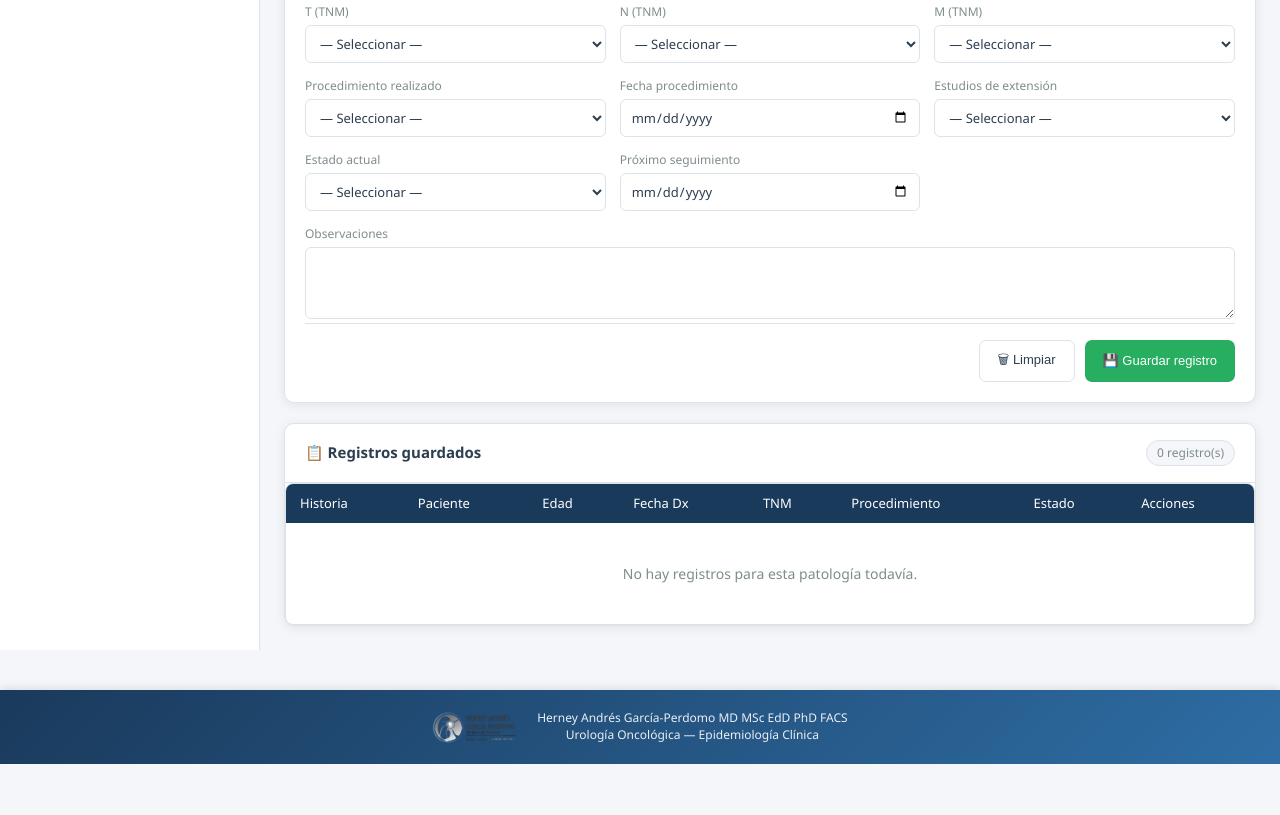
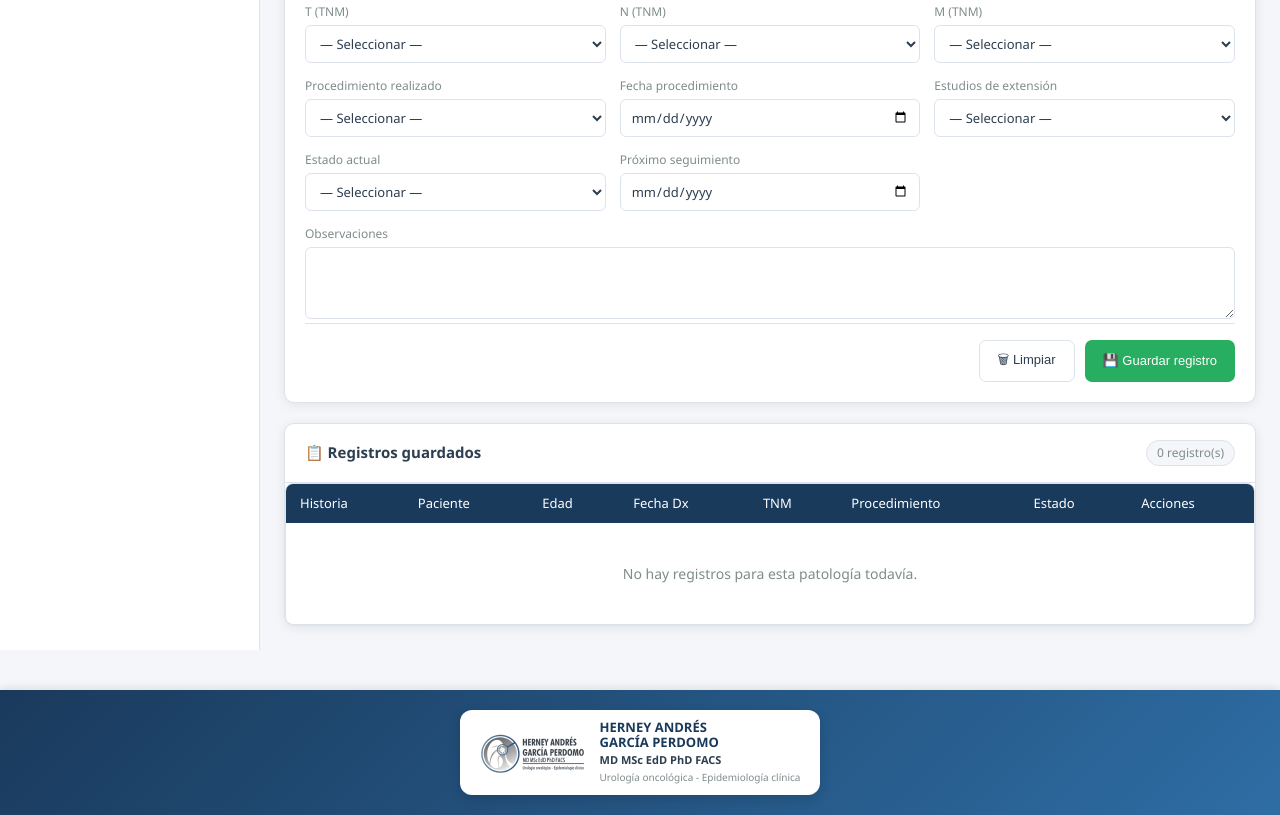
Before and after one commit to herneygarcia/registroonco, a plain HTML site: page index.html in a window 1280 px wide. Shown: the part 831-1646 px from the top of the page. Before the commit the page ends 1595 px from the top, so only its background shows below. Drawn offline with Linux system fonts and the light colour scheme.

Commit message:
Restore white card badge styling in footer.
Add back the white rounded-card background in the footer wrapping the logo and credentials text, matching the reference design. Logo sits on the left, with stacked name/credentials text on the right. Footer background remains dark gradient.

Co-Authored-By: Claude Haiku 4.5 <noreply@anthropic.com>

```diff
--- a/index.html
+++ b/index.html
@@ -233,10 +233,13 @@
 
 <!-- ── Footer ────────────────────────────────────────────────── -->
 <footer>
-  <img src="logo.png" alt="Herney Andrés García Perdomo" class="footer-logo">
-  <div class="footer-text">
-    <p>Herney Andrés García-Perdomo MD MSc EdD PhD FACS</p>
-    <p>Urología Oncológica — Epidemiología Clínica</p>
+  <div class="footer-badge">
+    <img src="logo.png" alt="Herney Andrés García Perdomo" class="footer-logo">
+    <div class="footer-text">
+      <p class="footer-name">HERNEY ANDRÉS<br>GARCÍA PERDOMO</p>
+      <p class="footer-credentials">MD MSc EdD PhD FACS</p>
+      <p class="footer-specialty">Urología oncológica - Epidemiología clínica</p>
+    </div>
   </div>
 </footer>
 
--- a/style.css
+++ b/style.css
@@ -81,23 +81,31 @@ footer {
   display: flex;
   align-items: center;
   justify-content: center;
-  gap: 20px;
   box-shadow: 0 -2px 8px rgba(0,0,0,0.1);
   margin-top: 40px;
-  text-align: center;
+}
+
+.footer-badge {
+  display: flex;
+  align-items: center;
+  gap: 14px;
+  background: #fff;
+  border-radius: 12px;
+  padding: 10px 20px;
+  box-shadow: 0 4px 12px rgba(0,0,0,0.15);
 }
 
 .footer-logo {
-  height: 32px;
+  height: 40px;
   width: auto;
   flex-shrink: 0;
 }
 
 .footer-text {
-  font-size: 12px;
-  line-height: 1.4;
-  font-weight: 300;
-  opacity: 0.9;
+  display: flex;
+  flex-direction: column;
+  gap: 2px;
+  color: var(--text);
 }
 
 .footer-text p {
@@ -105,9 +113,23 @@ footer {
   padding: 0;
 }
 
-.footer-text p:first-child {
-  font-weight: 500;
-  opacity: 1;
+.footer-name {
+  font-size: 13px;
+  font-weight: 700;
+  line-height: 1.15;
+  color: var(--primary);
+  text-transform: uppercase;
+}
+
+.footer-credentials {
+  font-size: 11px;
+  font-weight: 600;
+  color: var(--text);
+}
+
+.footer-specialty {
+  font-size: 10px;
+  color: var(--text-muted);
 }
 
 /* ── Layout principal ── */
```
